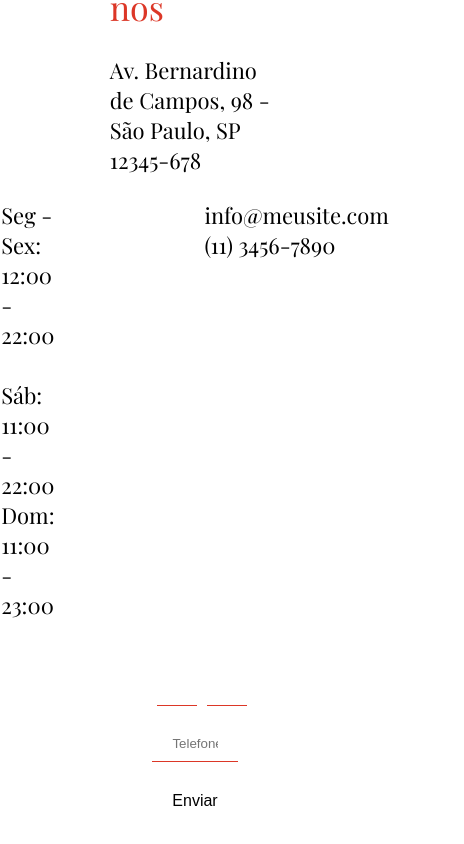
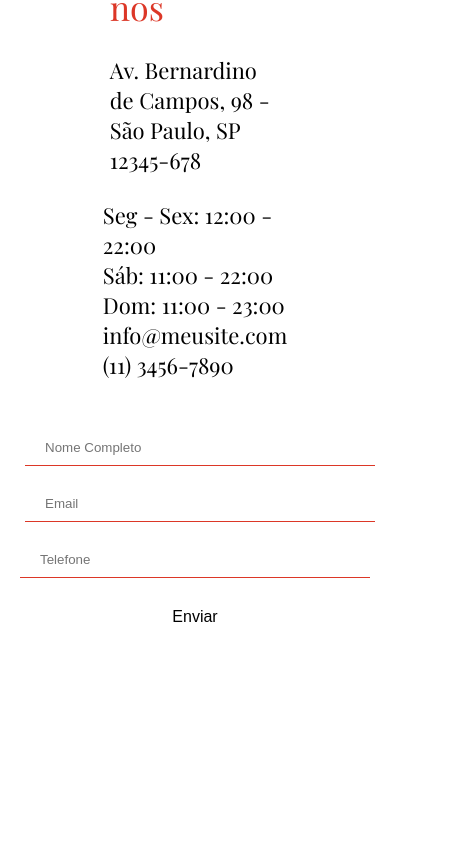
Before and after one commit to RicardoBaltazar/-binary-converter-reactjs, a React (Create React App) app in the folder dona-mia-app/: page / in a window 390 px wide. Shown: the part 3642-4486 px from the top of the page, 464 px wide, since content can reach past the window. After the commit the page ends 4428 px from the top, so only its background shows below. Built offline with nearby package versions, Linux system fonts and the light colour scheme.

Commit message:
style - criando responsividade do componente formContactUs

```diff
--- a/dona-mia-app/src/components/ContactUs/contactUs.css
+++ b/dona-mia-app/src/components/ContactUs/contactUs.css
@@ -31,3 +31,19 @@
 .form-contact-us button:hover {
     color: #dc3727;
 }
+
+@media(max-width: 426px){
+    .form-contact-us {
+        margin: 50px 0px;
+        width: 350px;
+        display: flex;
+        flex-direction: column;
+        justify-content: center;
+        color: #000;
+    }
+
+    .form-contact-us div {
+        display: flex;
+        flex-direction: column;
+    }
+}
--- a/dona-mia-app/src/pages/home/home.css
+++ b/dona-mia-app/src/pages/home/home.css
@@ -195,4 +195,11 @@ main .opening-time img {
     main .opening-time div h2 {
         font-size: 30px;
     }
+
+    /*CONTACT US*/
+
+    .contact-us div {
+        display: flex;
+        flex-direction: column;
+    }
 }
```
